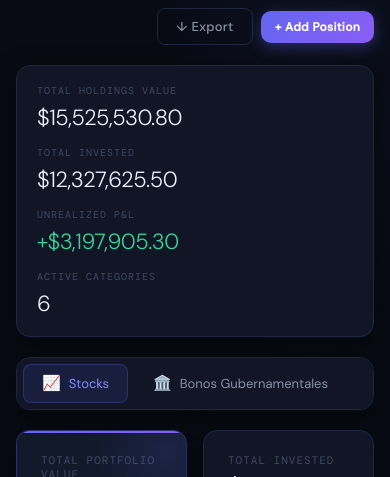
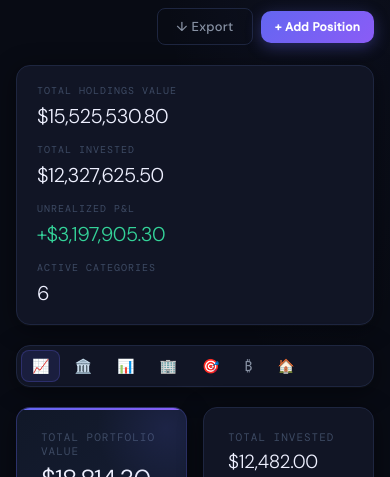
Before and after one commit to webdevbyjavi-hue/WealthOS-Prod-, a plain HTML site: page holdings.html in a window 390 px wide. Shown: the part 64-541 px from the top of the page. Drawn offline with nearby package versions, Linux system fonts and the light colour scheme; a web font is replaced by a local one.

Commit message:
Fixing some layout issues when screen size changes.

```diff
--- a/styles/accounts.css
+++ b/styles/accounts.css
@@ -19,6 +19,7 @@
   flex-direction: column;
   gap: 6px;
   flex: 1;
+  min-width: 0;
 }
 
 .summary__label {
@@ -35,6 +36,10 @@
   font-weight: 300;
   color: var(--text-primary);
   letter-spacing: -0.5px;
+  overflow: hidden;
+  text-overflow: ellipsis;
+  white-space: nowrap;
+  min-width: 0;
 }
 
 .summary-divider {
@@ -220,12 +225,14 @@
     padding: 18px 20px;
   }
   .summary-divider { display: none; }
-  .summary-item    { flex: unset; }
+  .summary-item    { flex: unset; min-width: 0; }
+  .summary__value  { font-size: 18px; }
 }
 
 @media (max-width: 480px) {
   .accounts-kpi-grid { grid-template-columns: 1fr 1fr; }
 
   /* Summary strip: single column on very small phones */
-  .summary-strip { grid-template-columns: 1fr; }
+  .summary-strip  { grid-template-columns: 1fr; }
+  .summary__value { font-size: 20px; }
 }
--- a/styles/holdings.css
+++ b/styles/holdings.css
@@ -19,6 +19,7 @@
   flex-direction: column;
   gap: 6px;
   flex: 1;
+  min-width: 0;
 }
 
 .summary__label {
@@ -35,6 +36,10 @@
   font-weight: 300;
   color: var(--text-primary);
   letter-spacing: -0.5px;
+  overflow: hidden;
+  text-overflow: ellipsis;
+  white-space: nowrap;
+  min-width: 0;
 }
 
 .summary-divider {
@@ -450,7 +455,11 @@
   .bienes-kpi-grid   { grid-template-columns: 1fr 1fr; }
   .bienes-charts-row { grid-template-columns: 1fr; }
   .table-actions     { flex-direction: column; align-items: flex-start; gap: 8px; }
-  .category-nav      { justify-content: flex-start; }
+
+  /* Category nav: left-aligned, smaller tabs so more fit */
+  .category-nav { justify-content: flex-start; gap: 4px; padding: 4px; }
+  .cat-tab      { padding: 8px 12px; font-size: 12px; gap: 6px; }
+  .cat-tab__icon { font-size: 14px; }
 
   /* Summary strip: 2-column grid on mobile */
   .summary-strip {
@@ -460,7 +469,8 @@
     padding: 18px 20px;
   }
   .summary-divider { display: none; }
-  .summary-item    { flex: unset; }
+  .summary-item    { flex: unset; min-width: 0; }
+  .summary__value  { font-size: 18px; }
 }
 
 @media (max-width: 480px) {
@@ -472,6 +482,12 @@
   .crypto-kpi-grid,
   .bienes-kpi-grid { grid-template-columns: 1fr 1fr; }
 
+  /* Category nav: icon-only so all 7 tabs fit on screen without scrolling */
+  .cat-tab__label  { display: none; }
+  .cat-tab         { padding: 8px 10px; gap: 0; }
+  .category-nav    { gap: 3px; }
+
   /* Summary strip: single column on very small phones */
   .summary-strip { grid-template-columns: 1fr; }
+  .summary__value { font-size: 20px; }
 }
--- a/styles/style.css
+++ b/styles/style.css
@@ -302,6 +302,7 @@ body {
   box-shadow: var(--shadow-card);
   position: relative;
   overflow: hidden;
+  min-width: 0;
 }
 
 .kpi-card:hover {
@@ -347,6 +348,10 @@ body {
   color: var(--text-primary);
   line-height: 1;
   letter-spacing: -1px;
+  min-width: 0;
+  overflow: hidden;
+  text-overflow: ellipsis;
+  white-space: nowrap;
 }
 
 .kpi__value--sm { font-size: 24px; }
@@ -464,7 +469,8 @@ body {
   gap: 9px;
   overflow-y: auto;
   max-height: 168px;
-  width: 240px;
+  width: 100%;
+  max-width: 240px;
   scrollbar-width: thin;
   scrollbar-color: var(--border) transparent;
   padding-right: 4px;
@@ -1006,6 +1012,9 @@ body {
   /* ── KPI grid: 2 columns on tablet/mobile ─────────────────── */
   .kpi-grid { grid-template-columns: 1fr 1fr; }
 
+  /* ── Panel header: allow wrapping when title + tabs don't fit */
+  .panel__header { flex-wrap: wrap; gap: 10px; }
+
   /* ── Forms ─────────────────────────────────────────────────── */
   .form-row { flex-direction: column; }
 
@@ -1028,7 +1037,15 @@ body {
   /* ── KPI grid: single column on phones ────────────────────── */
   .kpi-grid { grid-template-columns: 1fr; }
 
+  /* ── KPI values: tighter font so numbers fit in 2-col grids
+        (holdings page keeps 2 cols at this width)            ── */
+  .kpi__value    { font-size: 26px; }
+  .kpi__value--sm { font-size: 19px; letter-spacing: -0.3px; }
+
   /* ── Topbar: stack on very small screens ──────────────────── */
   .topbar { flex-direction: column; align-items: flex-start; gap: 10px; }
   .topbar__right { width: 100%; justify-content: flex-end; }
+
+  /* ── Donut: cap size so it never wider than available area ── */
+  .donut-wrapper { width: min(200px, 100%); height: min(200px, 100%); }
 }
```
Also changed, not shown: 1 other file.
